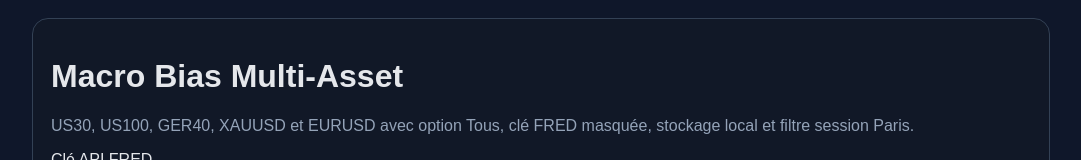
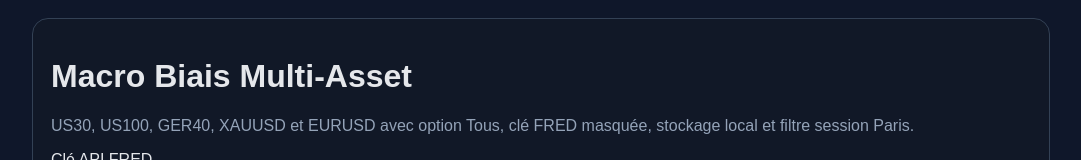
Before and after one commit to playtam29/Biaisus30, a website: page index.html in a window 1280 px wide. Shown: the top 160 px of the page, without its empty margins (99-1180 px from the left). Drawn offline with Linux system fonts and the light colour scheme.

Commit message:
Update index.html

```diff
--- a/index.html
+++ b/index.html
@@ -3,7 +3,7 @@
 <head>
   <meta charset="UTF-8" />
   <meta name="viewport" content="width=device-width, initial-scale=1.0" />
-  <title>Macro Bias Multi-Asset</title>
+  <title>Macro Biais Multi-Asset</title>
   <style>
     body{font-family:Arial,sans-serif;background:#0f172a;color:#e5e7eb;margin:0;padding:18px}
     .card{max-width:980px;margin:auto;background:#111827;border:1px solid #334155;border-radius:16px;padding:18px}
@@ -23,7 +23,7 @@
 </head>
 <body>
   <div class="card">
-    <h1>Macro Bias Multi-Asset</h1>
+    <h1>Macro Biais Multi-Asset</h1>
     <p class="muted">US30, US100, GER40, XAUUSD et EURUSD avec option Tous, clé FRED masquée, stockage local et filtre session Paris.</p>
 
     <label for="apiKey">Clé API FRED</label>
```
